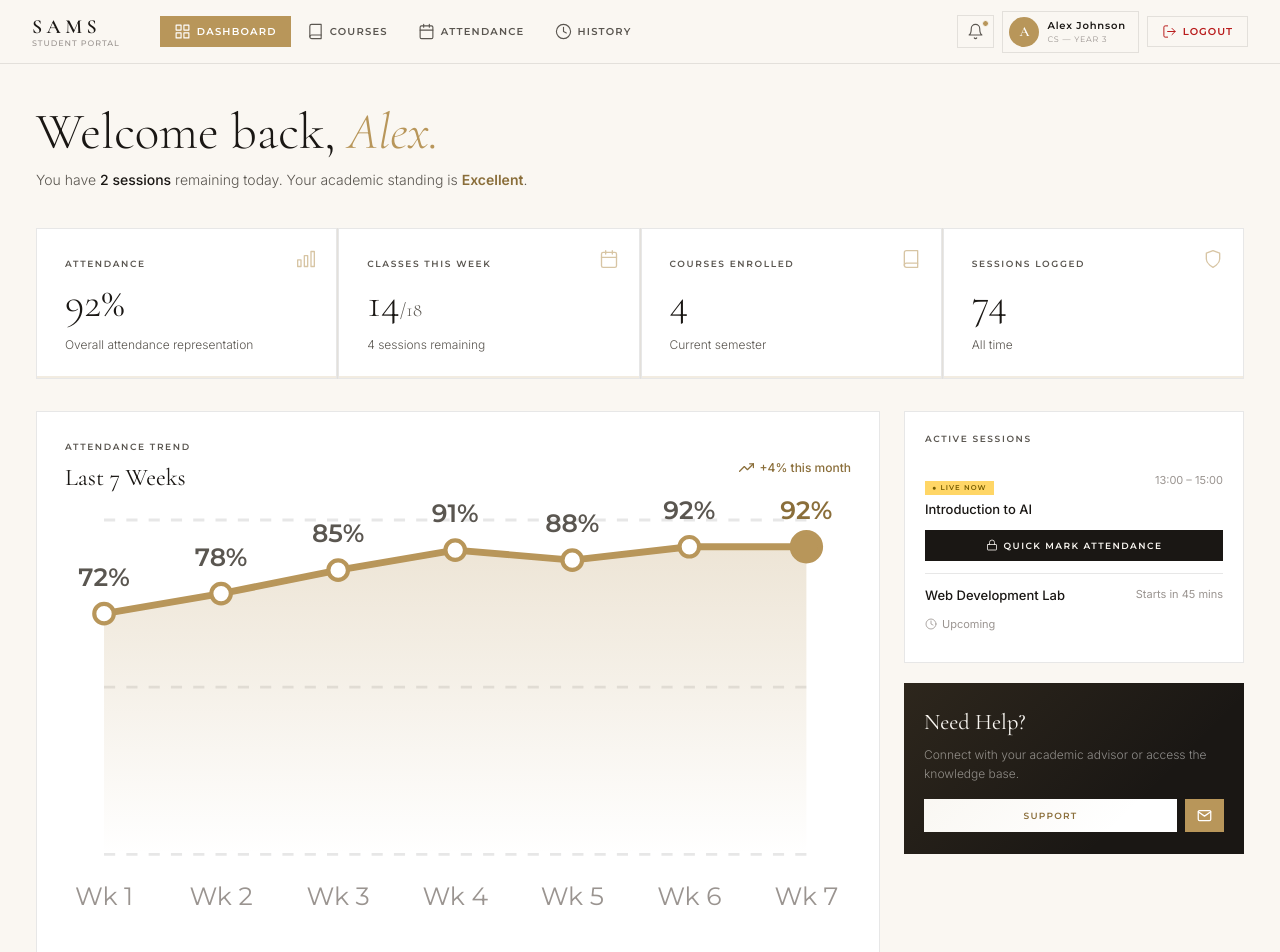
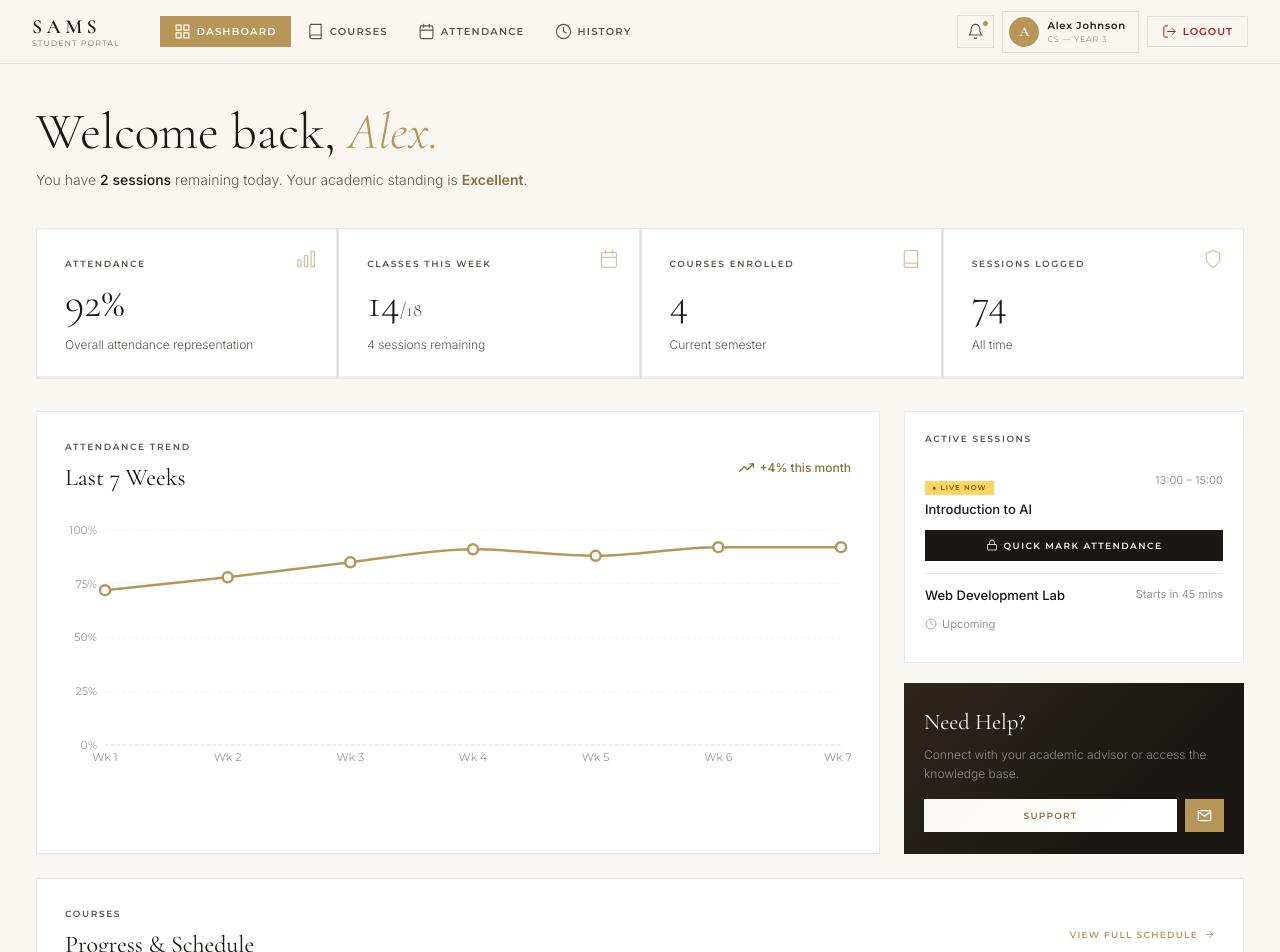
Before and after one commit to Rishanthan-R/Smart-Attendance-Management-System-SAMS, a Next.js app in the folder sams-frontend/: page /student/dashboard in a window 1280 px wide. Shown: the top 952 px of the page. Built offline with nearby package versions, Linux system fonts and the light colour scheme.

Commit message:
style: update student dashboard line graph styles

```diff
--- a/sams-frontend/components/ui/AttendanceChart.jsx
+++ b/sams-frontend/components/ui/AttendanceChart.jsx
@@ -1,118 +1,73 @@
-/* ═══════════════════════════════════════════════════════════════════
-   components/ui/AttendanceChart.jsx
-   ---------------------------------------------------------------------
-   WHY THIS FILE EXISTS
-   A self-contained inline SVG bar chart, used once on the dashboard
-   to show the 7-week attendance trend. Kept as its own component
-   (rather than a chunk of JSX inside the page) so it's easy to find,
-   test, or later swap for a charting library without touching the
-   rest of the dashboard.
+"use client";
+import React from "react";
+import {
+  LineChart, Line, XAxis, YAxis, CartesianGrid, Tooltip,
+  ResponsiveContainer
+} from "recharts";
 
-═══════════════════════════════════════════════════════════════════ */
-"use client";
+/* ─── Custom Recharts Tooltip ─────────────────────────────────── */
+function CustomTooltip({ active, payload, label }) {
+  if (active && payload && payload.length) {
+    return (
+      <div style={{
+        background: 'var(--ink, #1a1714)', color: '#fff', padding: '10px 16px',
+        borderRadius: 14, fontSize: 12, fontFamily: 'Montserrat, sans-serif',
+        boxShadow: '0 8px 24px rgba(26,23,20,0.25)', border: 'none',
+      }}>
+        <div style={{ fontWeight: 600, marginBottom: 2 }}>{label}</div>
+        <div style={{ color: 'var(--gold-light, #d4b07a)', fontSize: 11 }}>
+          Attendance: {payload[0].value}%
+        </div>
+      </div>
+    );
+  }
+  return null;
+}
+
+/* ─── Custom Recharts Dot ─────────────────────────────────────── */
+function CustomDot(props) {
+  const { cx, cy } = props;
+  return (
+    <circle cx={cx} cy={cy} r={5} fill="#fff" stroke="var(--gold, #b8965a)" strokeWidth={2.5} />
+  );
+}
 
 export function AttendanceChart({ data, labels }) {
-  const h = 120;
-  const barW = 28;
-  const gap = 14;
-  const totalW = data.length * (barW + gap) - gap;
-
-  // Compute points: X centers at the middle of the column, Y is scaled to height
-  const points = data.map((v, i) => ({
-    x: i * (barW + gap) + barW / 2,
-    y: h - (v / 100) * h,
-    val: v
+  // Map input data & labels into the array of objects Recharts expects
+  const chartData = data.map((val, idx) => ({
+    name: labels[idx] || `Wk ${idx + 1}`,
+    att: val
   }));
 
-  // Create path command
-  const d = points.reduce((acc, p, i) => i === 0 ? `M ${p.x} ${p.y}` : `${acc} L ${p.x} ${p.y}`, "");
-
-  // Create fill path command (closing the area at the bottom)
-  const fillD = points.length > 0
-    ? `${d} L ${points[points.length - 1].x} ${h} L ${points[0].x} ${h} Z`
-    : "";
-
-  const gridLines = [0, h / 2, h];
-
   return (
-    <svg viewBox={`0 0 ${totalW + 2} ${h + 36}`} width="100%" style={{ overflow: "visible" }}>
-      <defs>
-        <linearGradient id="chartGradient" x1="0" y1="0" x2="0" y2="1">
-          <stop offset="0%" stopColor="var(--gold, #b8965a)" stopOpacity="0.25" />
-          <stop offset="100%" stopColor="var(--gold, #b8965a)" stopOpacity="0.0" />
-        </linearGradient>
-      </defs>
-
-      {/* Background grid lines */}
-      {gridLines.map((yVal, idx) => (
-        <line
-          key={idx}
-          x1={points[0]?.x || 0}
-          y1={yVal}
-          x2={points[points.length - 1]?.x || totalW}
-          y2={yVal}
-          stroke="var(--border, rgba(26,23,20,0.06))"
-          strokeDasharray="4 4"
-        />
-      ))}
-
-      {/* Gradient area under the line */}
-      {fillD && <path d={fillD} fill="url(#chartGradient)" />}
-
-      {/* Main line */}
-      {d && (
-        <path
-          d={d}
-          fill="none"
-          stroke="var(--gold, #b8965a)"
-          strokeWidth="2.5"
-          strokeLinecap="round"
-          strokeLinejoin="round"
-        />
-      )}
-
-      {/* Circle markers and labels */}
-      {points.map((p, i) => {
-        const isCurrent = i === data.length - 1;
-        return (
-          <g key={i}>
-            {/* Value label above the node */}
-            <text
-              x={p.x}
-              y={p.y - 10}
-              textAnchor="middle"
-              fontSize="9"
-              fill={isCurrent ? "var(--gold-dark,#8a6e3a)" : "var(--ink-muted,#5a5650)"}
-              fontFamily="Montserrat,sans-serif"
-              fontWeight="600"
-            >
-              {p.val}%
-            </text>
-
-            {/* Circle node */}
-            <circle
-              cx={p.x}
-              cy={p.y}
-              r={isCurrent ? 5 : 3.5}
-              fill={isCurrent ? "var(--gold, #b8965a)" : "#fff"}
-              stroke="var(--gold, #b8965a)"
-              strokeWidth={isCurrent ? 2 : 1.5}
-            />
-
-            {/* Week label below chart */}
-            <text
-              x={p.x}
-              y={h + 18}
-              textAnchor="middle"
-              fontSize="9"
-              fill="var(--ink-light,#9a9490)"
-              fontFamily="Montserrat,sans-serif"
-            >
-              {labels[i]}
-            </text>
-          </g>
-        );
-      })}
-    </svg>
+    <div style={{ width: '100%', height: 260, marginTop: 10 }}>
+      <ResponsiveContainer width="100%" height="100%">
+        <LineChart data={chartData} margin={{ top: 10, right: 10, left: -20, bottom: 5 }}>
+          <CartesianGrid strokeDasharray="3 3" stroke="rgba(26,23,20,0.06)" vertical={false} />
+          <XAxis
+            dataKey="name"
+            tick={{ fontSize: 11, fontFamily: 'Montserrat, sans-serif', fill: 'var(--ink-light, #9a9490)' }}
+            axisLine={{ stroke: 'rgba(26,23,20,0.08)' }}
+            tickLine={false}
+          />
+          <YAxis
+            domain={[0, 100]}
+            tick={{ fontSize: 11, fontFamily: 'Montserrat, sans-serif', fill: 'var(--ink-light, #9a9490)' }}
+            axisLine={false}
+            tickLine={false}
+            tickFormatter={(v) => `${v}%`}
+          />
+          <Tooltip content={<CustomTooltip />} cursor={{ stroke: 'var(--gold-light, #d4b07a)', strokeDasharray: '4 4' }} />
+          <Line
+            type="monotone"
+            dataKey="att"
+            stroke="var(--gold, #b8965a)"
+            strokeWidth={2.5}
+            dot={<CustomDot />}
+            activeDot={{ r: 7, fill: 'var(--gold, #b8965a)', stroke: '#fff', strokeWidth: 3 }}
+          />
+        </LineChart>
+      </ResponsiveContainer>
+    </div>
   );
 }
```
